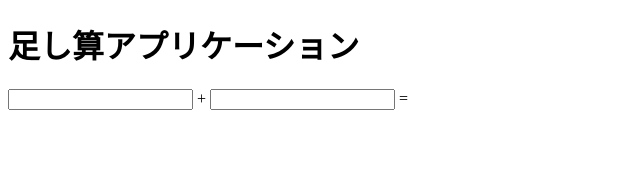
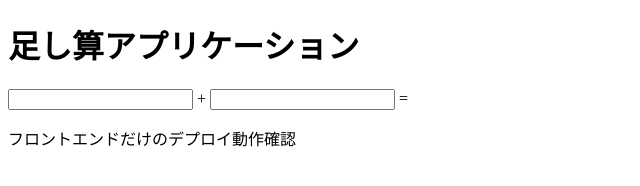
Before and after one commit to takahiro-nagae/udemy-github-actions, a plain HTML site: page frontend/index.html in a window 1280 px wide. Shown: the whole page, without its empty margins (0-640 px from the left). Drawn offline with Linux system fonts and the light colour scheme.

Commit message:
update index.htlm

```diff
--- a/frontend/index.html
+++ b/frontend/index.html
@@ -13,6 +13,7 @@
       =
       <span id="sum"></span>
     </div>
+    <p>フロントエンドだけのデプロイ動作確認</p>
     <script src="main.js"></script>
   </body>
 </html>
```
